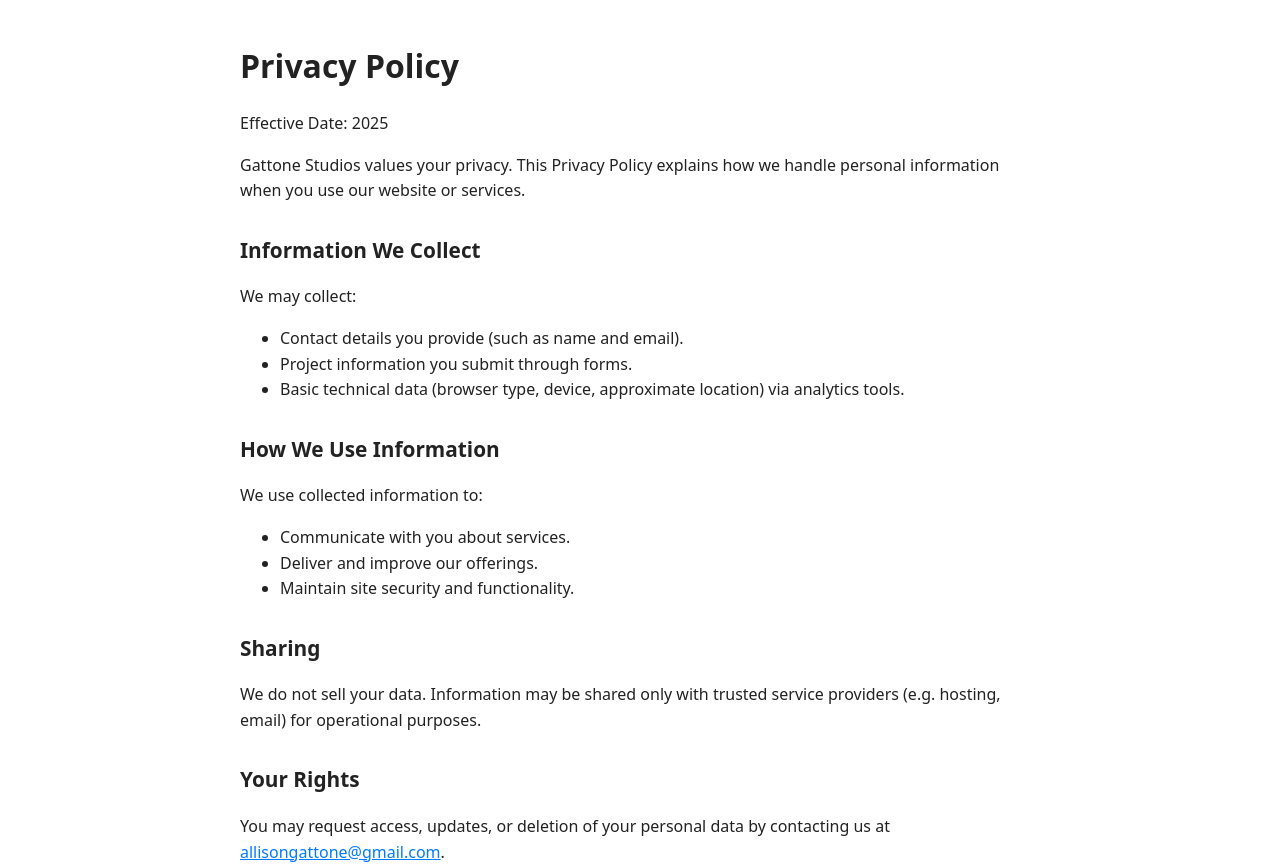
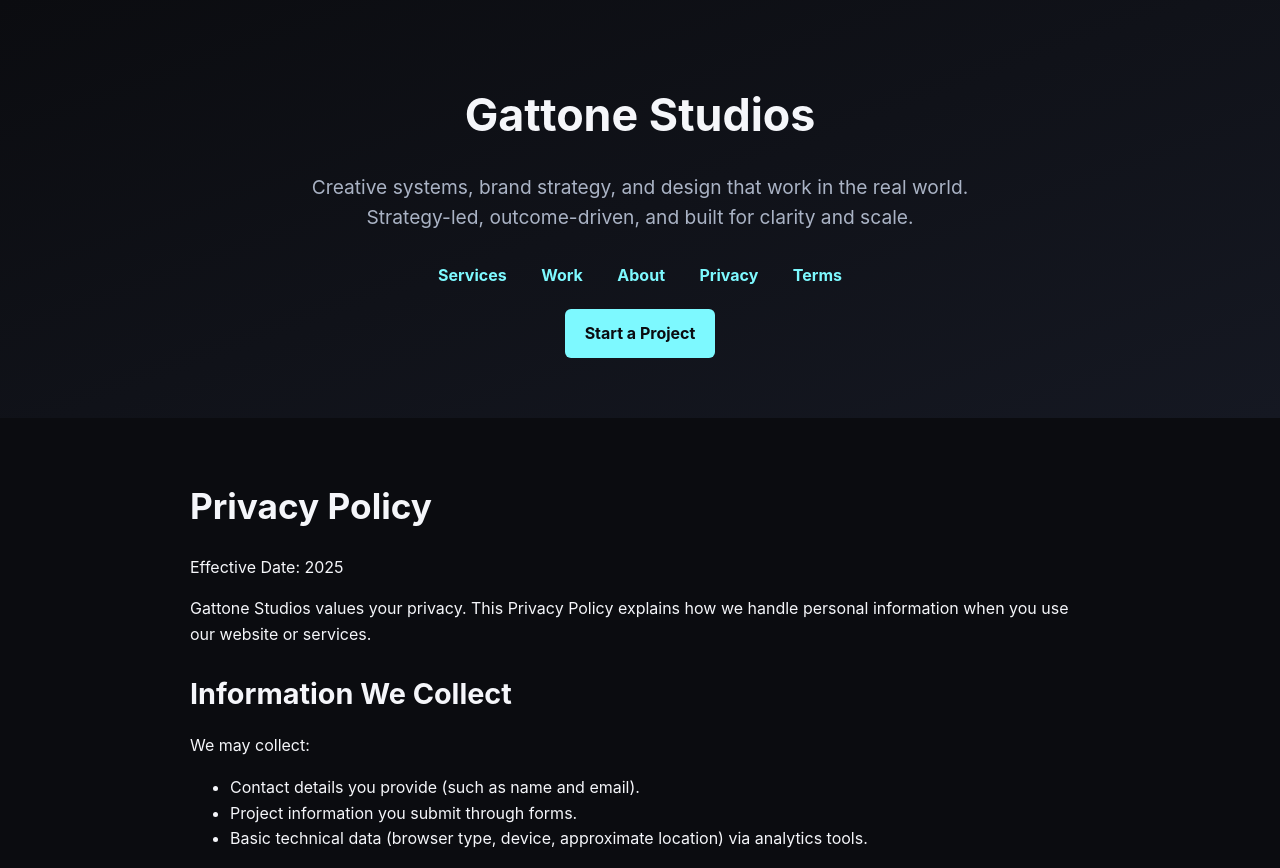
Before and after one commit to agattone96/gattone-studios-site, a plain HTML site: page privacy.html in a window 1280 px wide. Shown: the top 868 px of the page. Drawn offline with Linux system fonts and the light colour scheme.

Commit message:
Add shared header/footer and dark theme styles to policy pages

```diff
--- a/privacy.html
+++ b/privacy.html
@@ -1,17 +1,27 @@
 <!doctype html>
 <html lang="en">
 <head>
-  <meta charset="utf-8">
-  <meta name="viewport" content="width=device-width, initial-scale=1">
+  <meta charset="utf-8" />
+  <meta name="viewport" content="width=device-width, initial-scale=1" />
   <title>Privacy Policy — Gattone Studios</title>
-  <style>
-    body { font-family: system-ui, sans-serif; line-height:1.6; max-width:800px; margin:40px auto; padding:0 20px; color:#222; }
-    h1 { font-size:2rem; margin-bottom:20px; }
-    h2 { margin-top:30px; font-size:1.3rem; }
-    a { color:#007bff; }
-  </style>
+  <link rel="stylesheet" href="styles.css" />
 </head>
 <body>
+  <header>
+    <h1>Gattone Studios</h1>
+    <p>Creative systems, brand strategy, and design that work in the real world.
+       Strategy-led, outcome-driven, and built for clarity and scale.</p>
+    <nav>
+      <a href="index.html#services">Services</a>
+      <a href="index.html#work">Work</a>
+      <a href="index.html#about">About</a>
+      <a href="privacy.html">Privacy</a>
+      <a href="terms.html">Terms</a>
+    </nav>
+    <a href="index.html#contact" class="btn">Start a Project</a>
+  </header>
+
+  <main>
     <h1>Privacy Policy</h1>
     <p>Effective Date: <script>document.write(new Date().getFullYear());</script></p>
 
@@ -43,5 +53,14 @@
     <p>We may update this Privacy Policy from time to time. The latest version will always be posted here.</p>
 
     <p>Contact: <a href="mailto:allisongattone@gmail.com">allisongattone@gmail.com</a></p>
+  </main>
+
+  <footer>
+    © <span id="year"></span> Gattone Studios. All rights reserved.
+  </footer>
+
+  <script>
+    document.getElementById("year").textContent = new Date().getFullYear();
+  </script>
 </body>
 </html>
--- /dev/null
+++ b/styles.css
@@ -0,0 +1,80 @@
+body {
+  margin: 0;
+  font-family: -apple-system, BlinkMacSystemFont, "Segoe UI", Roboto, Helvetica, Arial, sans-serif;
+  background: #0b0c10;
+  color: #f5f6fa;
+  line-height: 1.6;
+}
+
+header {
+  text-align: center;
+  padding: 80px 20px 60px;
+  background: linear-gradient(160deg, #0b0c10, #151822);
+}
+
+header h1 {
+  font-size: 2.8rem;
+  margin: 0 0 20px;
+}
+
+header p {
+  font-size: 1.2rem;
+  color: #aab3c5;
+  max-width: 700px;
+  margin: 0 auto;
+}
+
+nav {
+  text-align: center;
+  margin-top: 30px;
+}
+
+nav a {
+  color: #7df9ff;
+  margin: 0 15px;
+  text-decoration: none;
+  font-weight: bold;
+}
+
+main, section {
+  max-width: 900px;
+  margin: 60px auto;
+  padding: 0 20px;
+}
+
+h1 {
+  font-size: 2.2rem;
+  margin-bottom: 20px;
+}
+
+h2 {
+  font-size: 1.8rem;
+  margin-bottom: 12px;
+}
+
+footer {
+  text-align: center;
+  padding: 30px 20px;
+  border-top: 1px solid #1e222f;
+  font-size: 0.9rem;
+  color: #aab3c5;
+}
+
+.btn {
+  display: inline-block;
+  margin-top: 20px;
+  padding: 12px 20px;
+  background: #7df9ff;
+  color: #0b0c10;
+  border-radius: 6px;
+  font-weight: bold;
+  text-decoration: none;
+}
+
+.btn:hover {
+  background: #5de4e6;
+}
+
+a {
+  color: #7df9ff;
+}
```
Also changed, not shown: index.html (+2 -63 lines), terms.html (+27 -8 lines). Lines whose indentation alone changed are shown as unchanged.
